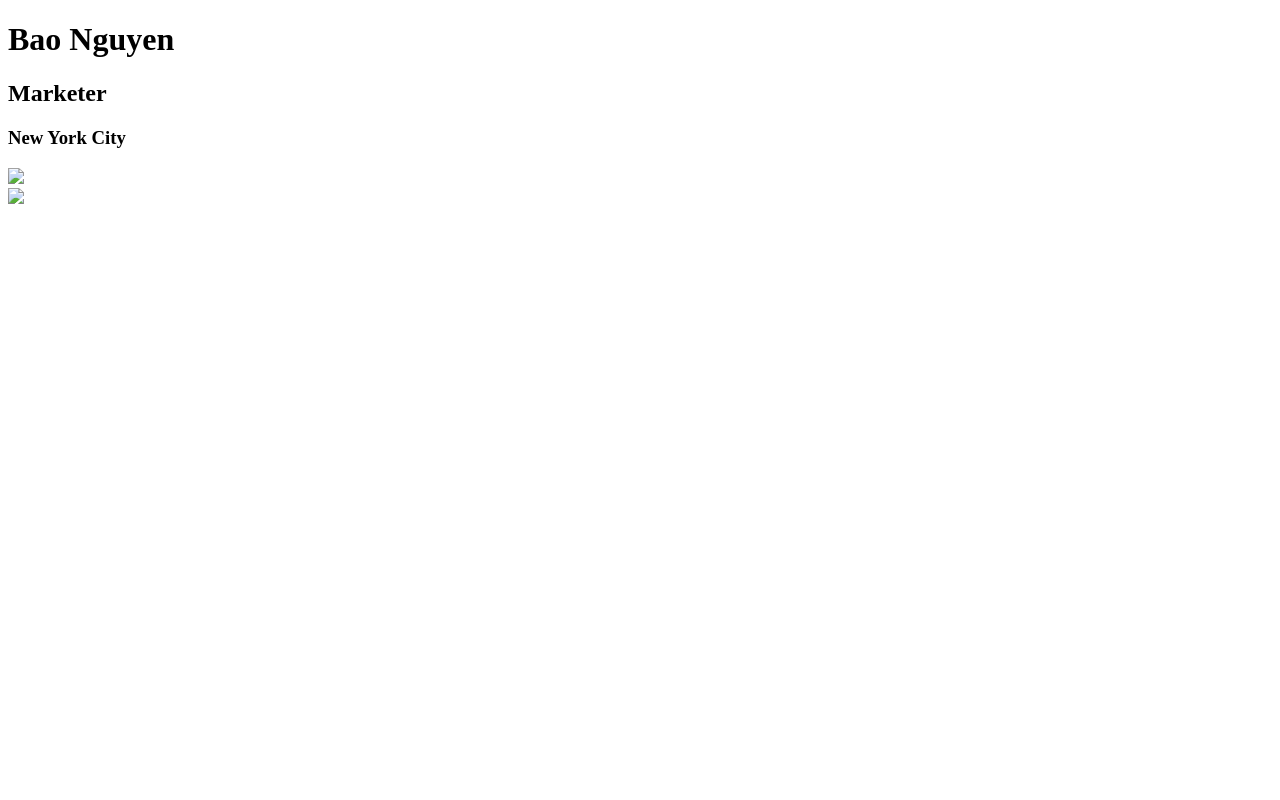
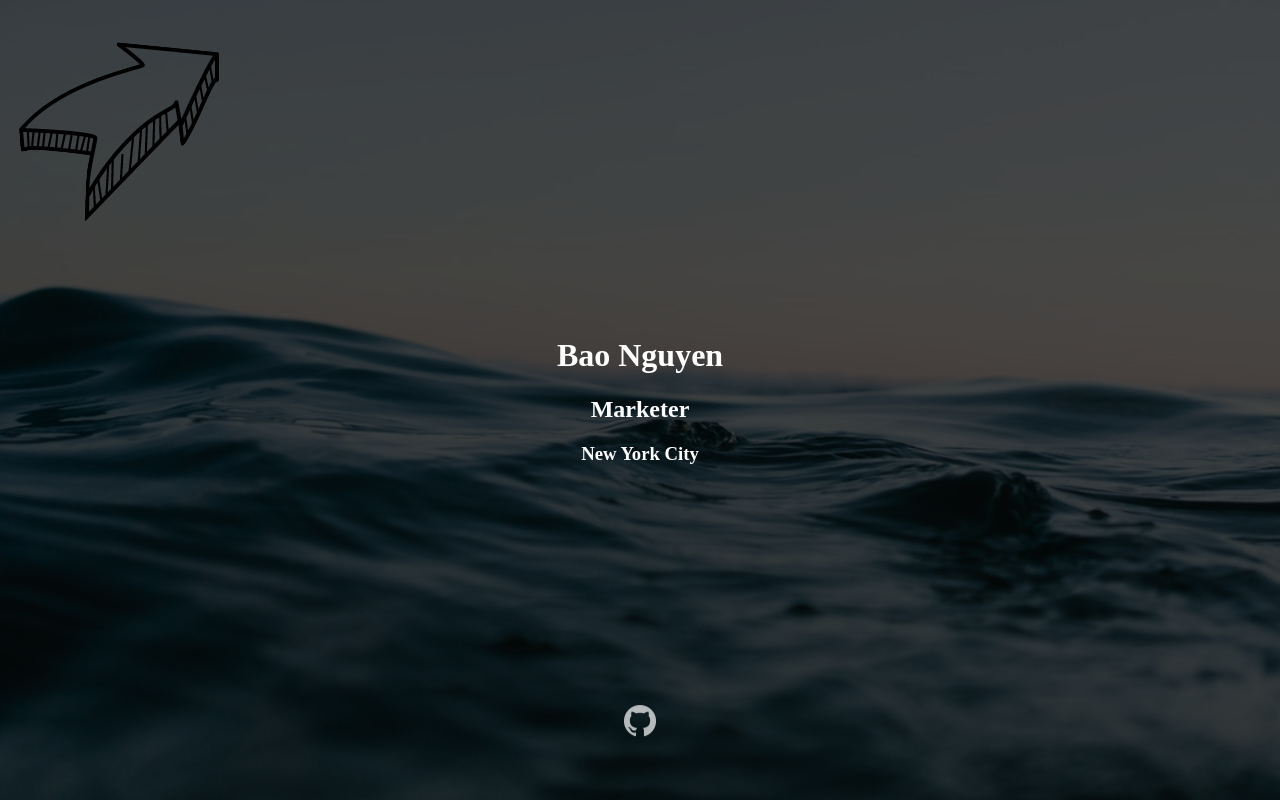
Before and after one commit to seloboa/personal_website, a plain HTML site: page index.html in a window 1280 px wide. Drawn offline with Linux system fonts and the light colour scheme; the site is published under a folder, as on GitHub Pages, so addresses that start at the root find nothing.

Commit message:
try another relative path

```diff
--- a/index.html
+++ b/index.html
@@ -1,7 +1,7 @@
 <!DOCTYPE html>
 <head>
   <title>Bao Nguyen</title>
-  <link rel="stylesheet" type="text/css" href="/style.css" />
+  <link rel="stylesheet" type="text/css" href="style.css" />
 </head>
 <body>
   <div class="backgroundWrapper">
@@ -12,10 +12,10 @@
     </div>
   </div>
   <div>
-    <img id="rightArrow" src="/images/rightArrow.png">
+    <img id="rightArrow" src="images/rightArrow.png">
   </div>
   <div id="footnote">
-    <a href="https://github.com/seloboa"><img src="/images/github.png"></a>
+    <a href="https://github.com/seloboa"><img src="images/github.png"></a>
   </div>
-  <script src="/function.js"></script>
+  <script src="function.js"></script>
 </body>
--- a/style.css
+++ b/style.css
@@ -18,7 +18,7 @@
 
 .backgroundWrapper::after {
   content: '';
-  background: url('/images/background2.jpeg');
+  background: url('images/background2.jpeg');
   background-repeat: no-repeat;
   -webkit-background-size: cover;
   -moz-background-size: cover;
```
